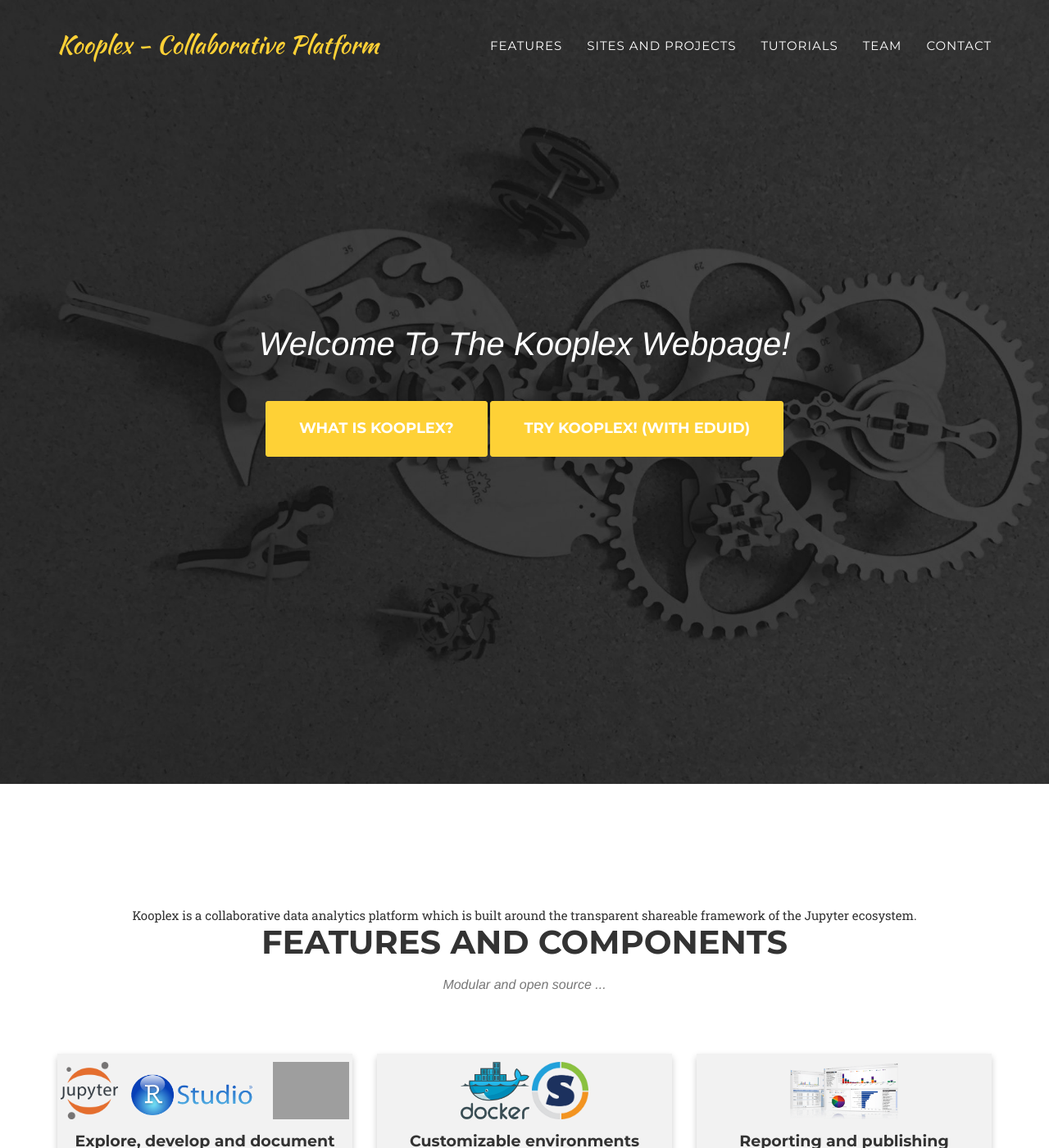
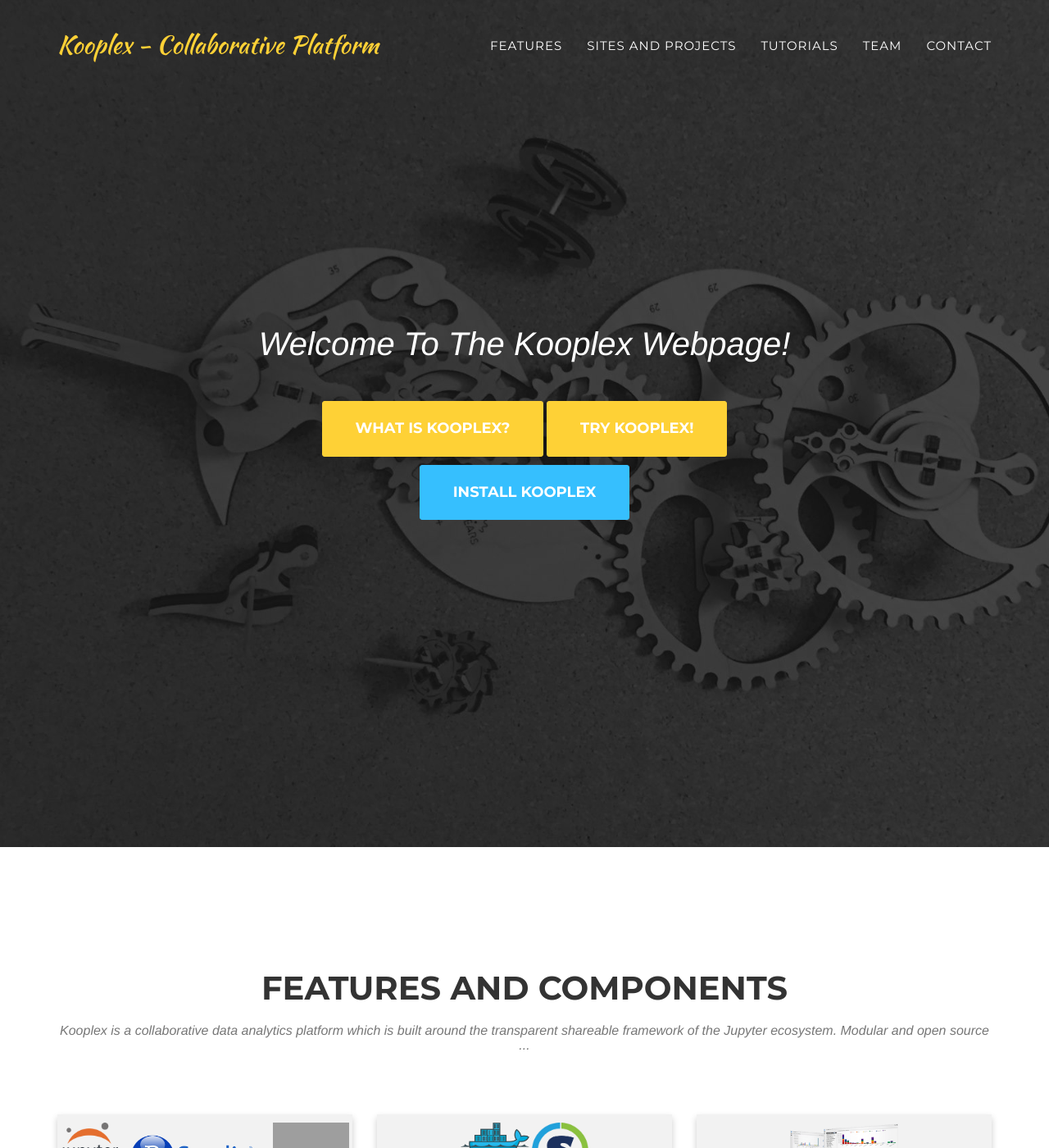
Before and after one commit to kooplex/kooplex.github.io, a Jekyll site: the page built from index.html, in a window 1280 px wide and 1400 px high. Shown: the whole window at 82% size. Built offline with Jekyll 4.4.1, drawn with Linux system fonts in a browser that asks for light colours; some web fonts are replaced; grey boxes are pictures that could not be loaded.

```diff
--- a/_includes/header.html
+++ b/_includes/header.html
@@ -47,7 +47,10 @@
                 <div class="intro-lead-in">Welcome To The Kooplex Webpage!</div>
                 <div class="intro-heading"></div>
                 <a href="#features" class="page-scroll btn btn-xl">What is Kooplex?</a>
-                <a href="http://kooplex-temp.elte.hu/hub" target="_blank" class="page-scroll btn btn-xl">Try Kooplex! (with EduID)</a>
+                <a href="https://kooplex-temp.elte.hu/hub" target="_blank" class="page-scroll btn btn-xl">Try Kooplex!</a>
+		</br>
+                <a href="https://github.com/kooplex/kooplex-hub/wiki/Installation" target="_blank" class="page-scroll btn btn-xl" style="margin-top:10px;background-color: #36bffe;
+border-color: #36bffe;">Install Kooplex</a>
             </div>
         </div>
     </header>
--- a/_includes/services.html
+++ b/_includes/services.html
@@ -3,9 +3,9 @@
         <div class="container">
             <div class="row">
                 <div class="col-lg-12 text-center">
-			Kooplex is a collaborative data analytics platform which is built around the transparent shareable framework of the Jupyter ecosystem.
                     <h2 class="section-heading">Features and Components</h2>
-                    <h3 class="section-subheading text-muted">Modular and open source ...</h3>
+                    <h3 class="section-subheading text-muted">Kooplex is a collaborative data analytics platform which is built around the transparent shareable framework of the Jupyter ecosystem. Modular and open source ...</h3>
+
                 </div>
             </div>
             <div class="row text-center">
```
